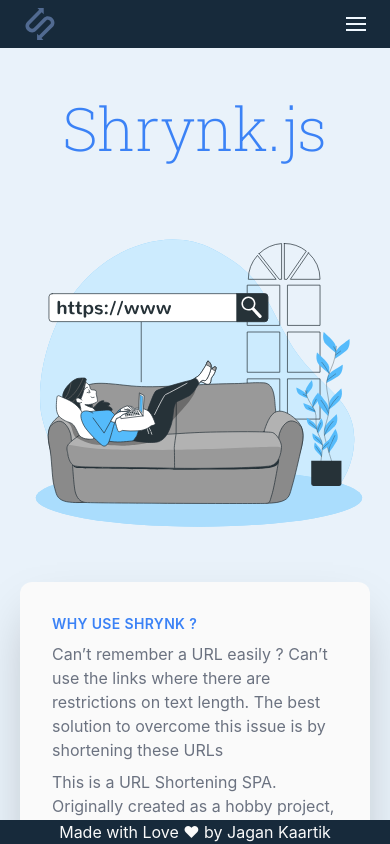
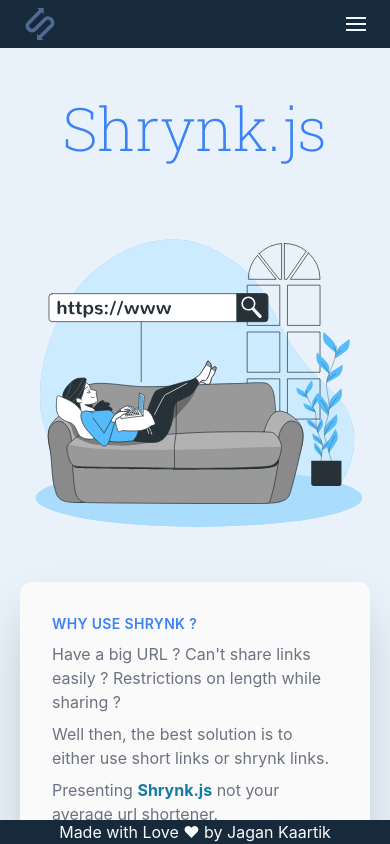
Before and after one commit to JaganKaartik/Shrynk.js, a React (Create React App) app in the folder app/: page /app/home in a window 390 px wide. Built offline with nearby package versions, Linux system fonts and the light colour scheme; no server answers.

Commit message:
UI Updates

```diff
--- a/app/src/components/CreateURL/index.js
+++ b/app/src/components/CreateURL/index.js
@@ -19,26 +19,22 @@
   };
 
   return (
-    <div className="rounded-t-xl overflow-hidden bg-gradient-to-r from-blue-300 via-green-500 to-blue-800 px-6 py-8">
-      <div class="max-w-md mx-auto bg-white rounded-xl shadow-md overflow-hidden md:max-w-2xl">
-        <form class="w-full">
-          <div class="flex items-center border-b border-teal-500 py-2">
+    <div class="rounded-t-xl overflow-hidden bg-gradient-to-r from-blue-400 to-blue-200 p-10">
+      <form className="flex w-full max-w-lg mx-auto space-x-3">
         <input
           {...register('longURL', { required: true })}
-              className="appearance-none bg-transparent border-none w-full text-gray-700 mr-3 py-1 px-2 leading-tight focus:outline-none"
+          className="flex-1 appearance-none border border-transparent w-full py-2 px-4 bg-white text-gray-700 placeholder-gray-400 shadow-md rounded-lg text-base focus:outline-none focus:ring-2 focus:ring-blue-800 focus:border-transparent"
           type="text"
           placeholder="Enter a url to shrynk!"
           aria-label="Full name"
         />
         <button
           onClick={handleSubmit(onSubmit)}
-              className="bg-gray-300 hover:bg-gray-400 text-gray-800 font-bold py-2 px-4 rounded-l"
+          className="flex-shrink-0 bg-blue-400 text-white text-base font-semibold py-2 px-4 rounded-lg shadow-md hover:bg-green-500 focus:outline-none focus:ring-2 focus:ring-purple-500 focus:ring-offset-2 focus:ring-offset-purple-200"
         >
           Submit
         </button>
-          </div>
       </form>
-      </div>
     </div>
   );
 }
--- a/app/src/components/Home/index.js
+++ b/app/src/components/Home/index.js
@@ -47,7 +47,7 @@
         <img
           className="h-auto w-full object-cover md:flex-shrink-0"
           src={homeGif}
-          alt="loading..."
+          alt="Illustration by Freepik Storyset"
           style={{ maxWidth: '500px', margin: '50px auto 0' }}
         />
       </div>
@@ -59,10 +59,18 @@
               Why use Shrynk ?
             </div>
             <p className="mt-2 custom-card-text">
-              Can’t remember a URL easily ? Can’t use the links where there are
-              restrictions on text length. The best solution to overcome this
-              issue is by shortening these URLs
+              Have a big URL ? Can't share links easily ? Restrictions on length
+              while sharing ?
             </p>
+            <p className="mt-2 custom-card-text">
+              Well then, the best solution is to either use short links or
+              shrynk links.
+              <p className="mt-2 custom-card-text">
+                Presenting <a className="custom-card-text">Shrynk.js</a> not
+                your average url shortener.
+              </p>
+            </p>
+
             <p className="mt-2 custom-card-text">
               This is a URL Shortening SPA. Originally created as a hobby
               project, this is the second iteration of{' '}
@@ -78,7 +86,7 @@
         </div>
       </div>
       <br />
-      <div className="custom-card  max-w-md mx-auto  rounded-xl shadow-2xl overflow-hidden md:max-w-2xl">
+      <div className="custom-card  max-w-md mx-auto  rounded-xl shadow-2xl overflow-hidden">
         <div className="md:flex">
           <div className="p-8">
             <div className="uppercase tracking-wide text-sm text-blue-500 font-semibold">
```
Lines whose indentation alone changed are shown as unchanged.
